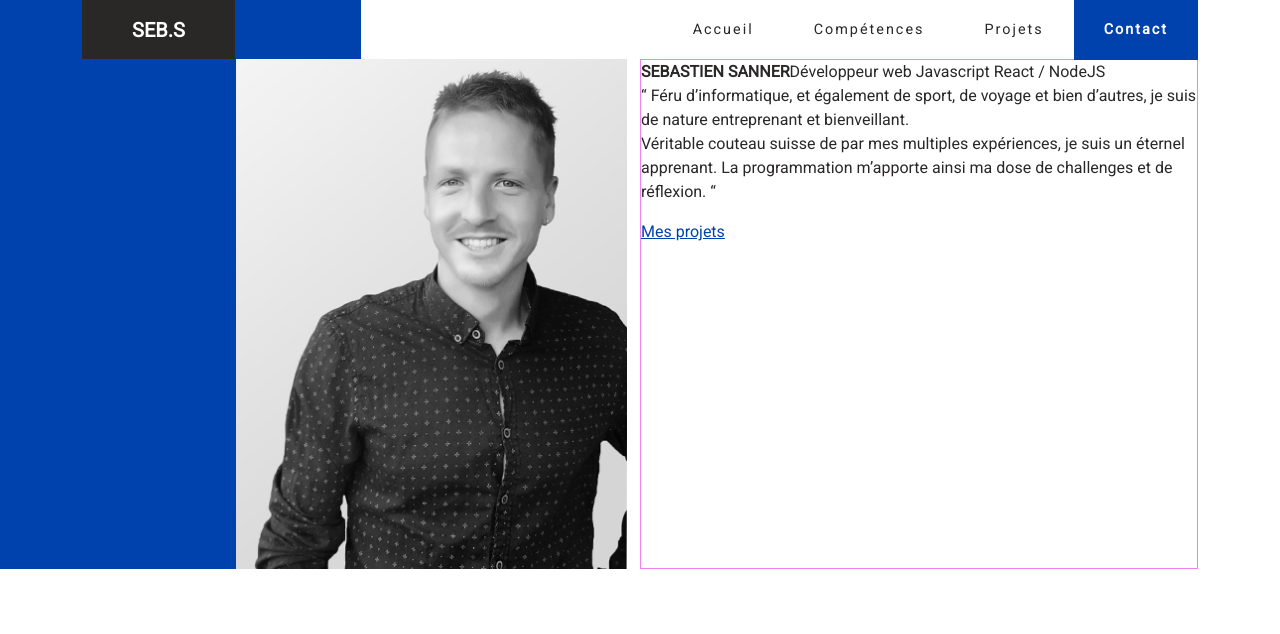
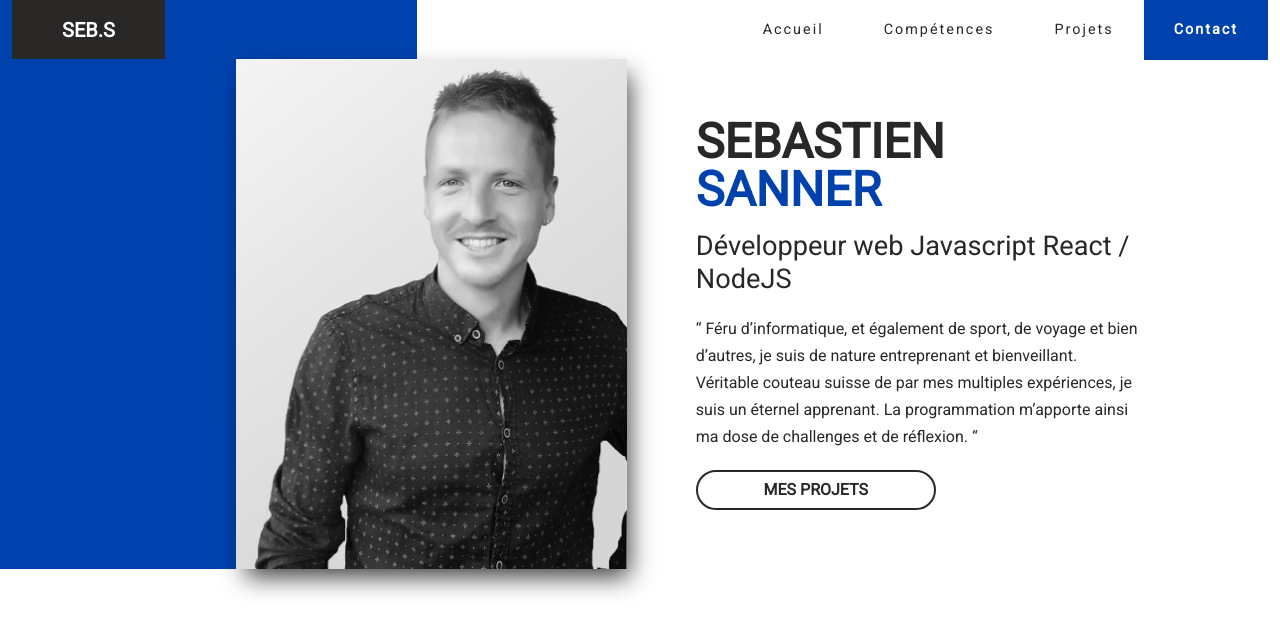
Before and after one commit to SebSnr/sebsnr.fr, a React (Create React App) app: page / in a window 1280 px wide. Shown: the top 634 px of the page. Built offline with nearby package versions, Linux system fonts and the light colour scheme.

Commit message:
:art: improve banner + nav

```diff
--- a/src/components/HomeBanner.js
+++ b/src/components/HomeBanner.js
@@ -5,19 +5,22 @@ export default function HomeBanner() {
 	return (
 		<div className="home-banner container d-flex flex-wrap">
 			<div className="home-banner__left">
-                {/* <div> */}
-				    <img src="./images/profile.png" alt="profile" className="z-index-1" />
-                {/* </div> */}
+				<img src="./images/profile.png" alt="profile" className="z-index-1" />
 			</div>
 			<div className="home-banner__right">
-				<strong>SEBASTIEN SANNER</strong>
-				<span>Développeur web Javascript React / NodeJS</span>
-				<p>
-					“ Féru d’informatique, et également de sport, de voyage et bien d’autres, je suis de nature entreprenant et bienveillant.
-					<br />
-					Véritable couteau suisse de par mes multiples expériences, je suis un éternel apprenant. La programmation m’apporte ainsi ma dose de challenges et de réflexion. “
-				</p>
-				<HashLink to="#mesprojets">Mes projets</HashLink>
+
+					<div>
+						<span className="prenom ">Sebastien</span><br/>
+						<span className="nom">Sanner</span>
+					</div>
+					<h1>Développeur web Javascript React / NodeJS</h1>
+					<blockquote>
+						“  Féru d’informatique, et également de sport, de voyage et bien d’autres, je suis de nature entreprenant et bienveillant.
+						<br />
+						Véritable couteau suisse de par mes multiples expériences, je suis un éternel apprenant. La programmation m’apporte ainsi ma dose de challenges et de réflexion.  “
+					</blockquote>
+					<HashLink to="#mesprojets" className="btn btn--1">Mes projets</HashLink>
+
 			</div>
 		</div>
 	)
--- a/src/styles/_settings.scss
+++ b/src/styles/_settings.scss
@@ -25,3 +25,4 @@ li {
 // variables
 
 $nav-height: 3.7rem;
+$padding-page: 12px;
--- /dev/null
+++ b/src/styles/components/_button.scss
@@ -0,0 +1,11 @@
+.btn--1 {
+    max-width: 15rem;
+    border: solid 2px $color-2;
+    border-radius: 5rem;
+    padding-left: 10px;
+    padding-right: 10px;
+    color: $color-2;
+    text-decoration: none;
+    font-weight: bold;
+    text-transform: uppercase;
+}
--- a/src/styles/components/_home-banner.scss
+++ b/src/styles/components/_home-banner.scss
@@ -21,9 +21,16 @@
 			height: 100%;
 			object-fit: cover;
 
+			box-shadow: 6px 12px 23px -4px rgba(0,0,0,0.76);
+            -webkit-box-shadow: 6px 12px 23px -4px rgba(0,0,0,0.76);
+            -moz-box-shadow: 6px 12px 23px -4px rgba(0,0,0,0.76);
+
 			@include media-breakpoint-down(md) {
-				margin: auto;
-				width: 100%;
+				// margin: auto;
+				margin-left: auto;
+				margin-right: auto;
+				transform: translateX(50%);
+				width: 50%;
 			}
 		}
 
@@ -31,25 +38,55 @@
 			position: absolute;
 			content: "";
 			height: calc(100% + #{$nav-height});
-			width: 1000%;
+			width: calc(1060%);
 			background-color: $color-1;
 			top: -$nav-height;
 			left: -1000%;
 			z-index: 1;
 		}
-		&::after {
-			position: absolute;
-			content: "";
-			height: calc(100% + #{$nav-height});
-			width: 50%;
-			background-color: $color-1;
-			top: -$nav-height;
-			left: 0;
-			z-index: 1;
+		// &::after {
+		// 	position: absolute;
+		// 	content: "";
+		// 	height: calc(100% + #{$nav-height});
+		// 	width: 50%;
+		// 	background-color: $color-1;
+		// 	top: -$nav-height;
+		// 	left: 0;
+		// 	z-index: 1;
+		// }
+	}
+	&__right {
+		// border: solid red 1px;
+		width: 50%;
+		padding: 5%;
+		display: flex;
+		flex-direction: column;
+		justify-content: space-evenly;
+		margin: 0;
+
+		.prenom,
+		.nom {
+			text-transform: uppercase;
+			font-size: 3rem;
+			font-weight: bolder;
+			line-height: 3rem;
+		}
+		.nom {
+			color: $color-1;
+		}
+
+		h1 {
+			margin-top: 0.8rem;
+			margin-bottom: 1rem;
+			font-size: 1.7rem;
+		}
+
+		blockquote {
+			line-height: 1.7rem;
+		}
+
+		@include media-breakpoint-down(md) {
+			width: 100%;
 		}
 	}
-	&__right {
-		border: solid violet 1px;
-		width: 50%;
-	}
 }
--- a/src/styles/components/_navigation.scss
+++ b/src/styles/components/_navigation.scss
@@ -2,13 +2,12 @@ $primary: $color-1;
 
 .header {
 	.container {
-		height: $nav-height;
-		// border: green solid 2px;
+		max-width: 100%;
 	}
 }
 
 a {
-	transition: 0.3s all ease;
+	// transition: 0.3s all ease;
 	color: $primary;
 	&:hover,
 	&:focus {
@@ -26,6 +25,11 @@ a {
 	// -webkit-box-shadow: 0px 5px 20px -17px rgba(0,0,0,0.34);
 	// -moz-box-shadow: 0px 5px 20px -17px rgba(0,0,0,0.34);
 	// box-shadow: 0px 5px 20px -17px rgba(0,0,0,0.34);
+
+	height: $nav-height;
+	// border: green solid 2px;
+	position: relative;
+	z-index: 20;
 
 	padding-top: 0;
 	padding-bottom: 0;
@@ -51,8 +55,10 @@ a {
 		padding-right: 50px;
 		text-transform: uppercase;
 		font-weight: 600;
-		&:hover, &:focus, &:active{
-			color: darken($color: #FFFFFF, $amount: 20);
+		&:hover,
+		&:focus,
+		&:active {
+			color: darken($color: #ffffff, $amount: 20);
 		}
 		@include media-breakpoint-down(md) {
 			padding-left: 38px;
@@ -69,10 +75,27 @@ a {
 	}
 
 	.navbar-nav {
+		// border: yellow solid 1px;
+		background-color: #ffffff;
+
+		position: relative;
+		z-index: 20;
+
+		width: 80%;
+		float: right;
+
+
+		// augmenter la width du navbar
+		// transform: translateX(-$padding-page);
+		// width: calc(100% + 2 *#{$padding-page});
+
 		@include media-breakpoint-down(md) {
 			padding-bottom: 10px;
 		}
 		> .nav-item {
+			position: relative;
+			z-index: 20;
+			// border: red 1px solid;
 			> .nav-link {
 				font-size: 0.9rem;
 				padding-top: 1.2rem;
@@ -82,19 +105,23 @@ a {
 				font-weight: 500;
 				color: $color-2;
 				position: relative;
-				// text-transform: uppercase;
 				letter-spacing: 2px;
-				&:hover, &:focus, &:active {
+				&:hover,
+				&:focus,
+				&:active {
 					color: $primary;
 				}
 				opacity: 1 !important;
 				@include media-breakpoint-down(md) {
-					padding-left: 0;
-					padding-right: 0;
+					text-align: end;
+					// padding-left: 90%;
+					padding-right: 2rem;
 					padding-top: 0.9rem;
 					padding-bottom: 0.9rem;
 					// color: rgba(255, 255, 255, 0.7);
-					&:hover, &:focus, &:active {
+					&:hover,
+					&:focus,
+					&:active {
 						color: $color-1;
 					}
 				}
@@ -104,8 +131,10 @@ a {
 				.nav-link {
 					color: white;
 					font-weight: 600;
-                    &:hover, &:focus, &:active {
-                        color: darken($color: #FFFFFF, $amount: 20);
+					&:hover,
+					&:focus,
+					&:active {
+						color: darken($color: #ffffff, $amount: 20);
 					}
 				}
 
@@ -113,26 +142,14 @@ a {
 					background-color: transparent;
 					.nav-link {
 						color: $color-2;
-                    &:hover, &:focus, &:active {
+						&:hover,
+						&:focus,
+						&:active {
 							color: $color-1;
 						}
 					}
 				}
-
 			}
 		}
 	}
-
-	.navbar-toggler {
-		border: none;
-		color: rgba(255, 255, 255, 0.5) !important;
-		cursor: pointer;
-		// padding-right: 0;
-		text-transform: uppercase;
-		font-size: 16px;
-		letter-spacing: 0.1em;
-		&:focus, &:focus, &:active {
-			outline: none !important;
 }
-	}
-}
--- a/src/styles/index.scss
+++ b/src/styles/index.scss
@@ -4,3 +4,4 @@
 // components
 @import './components/navigation';
 @import './components/home-banner';
+@import './components/button';
```
Lines whose indentation alone changed are shown as unchanged.
